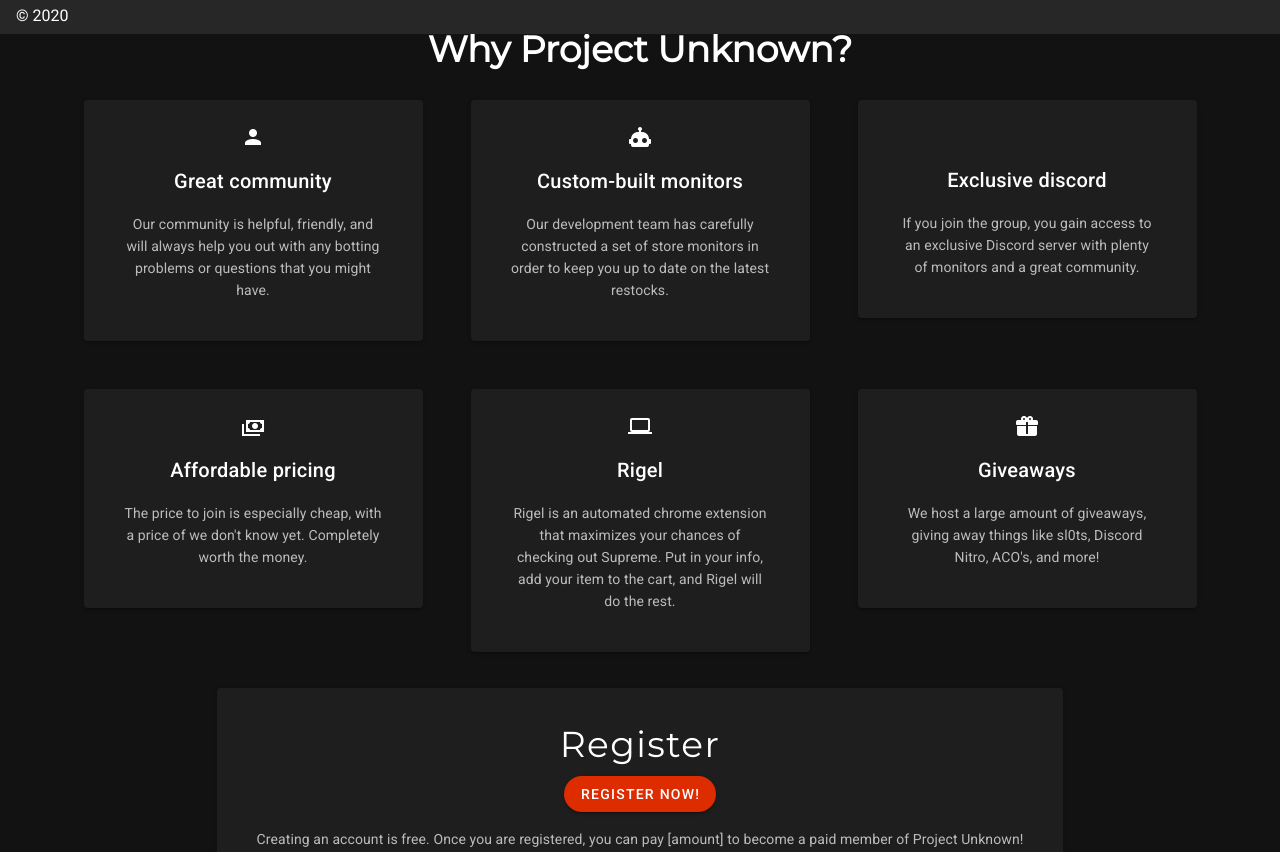
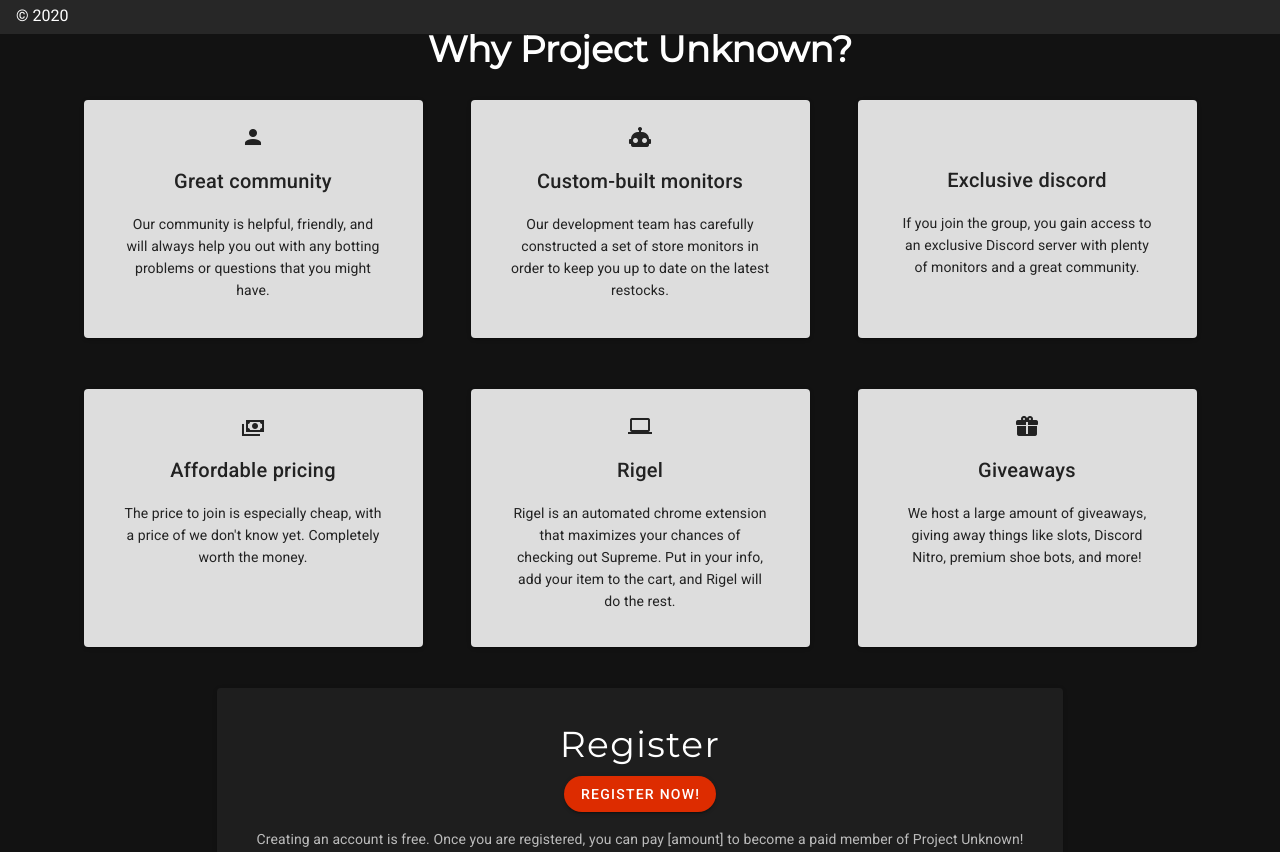
Before and after one commit to Project-Unknown-GH/unknown-front, a Nuxt app: page / in a window 1280 px wide. Shown: the part 766-1618 px from the top of the page. Built offline with nearby package versions, Linux system fonts and the light colour scheme.

Commit message:
:recycle: Moved inline css to classes

```diff
--- a/pages/index.vue
+++ b/pages/index.vue
@@ -18,12 +18,12 @@
         <v-container>
             <v-row justify="center">
                 <v-col>
-                    <v-card class="ma-3 pa-6" style="text-align: center">
-                        <v-icon>mdi-account</v-icon>
+                    <v-card class="ma-3 pa-6 feature" color="#ddd">
+                        <v-icon class="featureIcon">mdi-account</v-icon>
                         <v-card-title class="justify-center">
                             Great community
                         </v-card-title>
-                        <v-card-text>
+                        <v-card-text class="featureText">
                             Our community is helpful, friendly, and will always
                             help you out with any botting problems or questions
                             that you might have.
@@ -31,12 +31,12 @@
                     </v-card>
                 </v-col>
                 <v-col>
-                    <v-card class="ma-3 pa-6" style="text-align: center">
-                        <v-icon>mdi-robot</v-icon>
+                    <v-card class="ma-3 pa-6 feature" color="#ddd">
+                        <v-icon class="featureIcon">mdi-robot</v-icon>
                         <v-card-title class="justify-center">
                             Custom-built monitors
                         </v-card-title>
-                        <v-card-text>
+                        <v-card-text class="featureText">
                             Our development team has carefully constructed a set
                             of store monitors in order to keep you up to date on
                             the latest restocks.
@@ -44,12 +44,12 @@
                     </v-card>
                 </v-col>
                 <v-col>
-                    <v-card class="ma-3 pa-6" style="text-align: center">
-                        <v-icon>mdi-discord</v-icon>
+                    <v-card class="ma-3 pa-6 feature" color="#ddd">
+                        <v-icon class="featureIcon">mdi-discord</v-icon>
                         <v-card-title class="justify-center">
                             Exclusive discord
                         </v-card-title>
-                        <v-card-text>
+                        <v-card-text class="featureText">
                             If you join the group, you gain access to an
                             exclusive Discord server with plenty of monitors and
                             a great community.
@@ -59,24 +59,24 @@
             </v-row>
             <v-row justify="center">
                 <v-col>
-                    <v-card class="ma-3 pa-6" style="text-align: center">
-                        <v-icon>mdi-cash-multiple</v-icon>
+                    <v-card class="ma-3 pa-6 feature" color="#ddd">
+                        <v-icon class="featureIcon">mdi-cash-multiple</v-icon>
                         <v-card-title class="justify-center">
                             Affordable pricing
                         </v-card-title>
-                        <v-card-text>
+                        <v-card-text class="featureText">
                             The price to join is especially cheap, with a price
                             of we don't know yet. Completely worth the money.
                         </v-card-text>
                     </v-card>
                 </v-col>
                 <v-col>
-                    <v-card class="ma-3 pa-6" style="text-align: center">
-                        <v-icon>mdi-laptop</v-icon>
+                    <v-card class="ma-3 pa-6 feature" color="#ddd">
+                        <v-icon class="featureIcon">mdi-laptop</v-icon>
                         <v-card-title class="justify-center">
                             Rigel
                         </v-card-title>
-                        <v-card-text>
+                        <v-card-text class="featureText">
                             Rigel is an automated chrome extension that
                             maximizes your chances of checking out Supreme. Put
                             in your info, add your item to the cart, and Rigel
@@ -85,14 +85,15 @@
                     </v-card>
                 </v-col>
                 <v-col>
-                    <v-card class="ma-3 pa-6" style="text-align: center">
-                        <v-icon>mdi-gift</v-icon>
+                    <v-card class="ma-3 pa-6 feature" color="#ddd">
+                        <v-icon class="featureIcon">mdi-gift</v-icon>
                         <v-card-title class="justify-center">
                             Giveaways
                         </v-card-title>
-                        <v-card-text>
+                        <v-card-text class="featureText">
                             We host a large amount of giveaways, giving away
-                            things like sl0ts, Discord Nitro, ACO's, and more!
+                            things like slots, Discord Nitro, premium shoe bots,
+                            and more!
                         </v-card-text>
                     </v-card>
                 </v-col>
@@ -122,7 +123,7 @@ export default {
 };
 </script>
 
-<style scoped>
+<style scoped lang="scss">
 @import url("https://fonts.googleapis.com/css2?family=Montserrat&display=swap");
 #stripes span:nth-child(1) {
     grid-column: span 1;
@@ -177,4 +178,15 @@ export default {
         top: 45vh;
     }
 }
+.feature {
+    height: 90%;
+    text-align: center;
+    color: #222;
+    .featureIcon {
+        color: #222;
+    }
+    .featureText {
+        color: #222;
+    }
+}
 </style>
```
